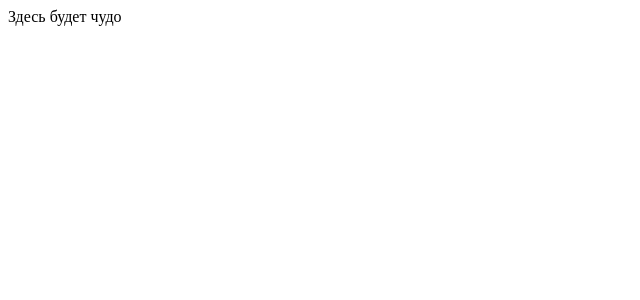
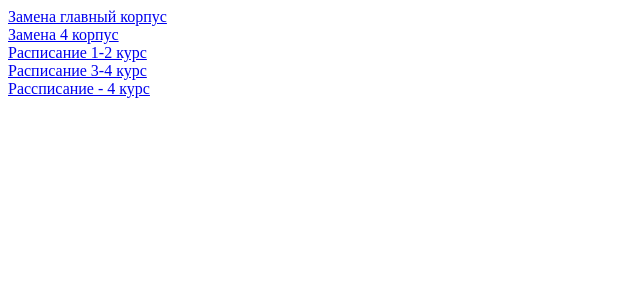
Before and after one commit to The73756/replacement-parser, a React (Create React App) app: page / in a window 1280 px wide. Shown: the top 300 px of the page, without its empty margins (0-640 px from the left). Built offline with nearby package versions, Linux system fonts and the light colour scheme.

Commit message:
add pages and base logick pages

```diff
--- a/package.json
+++ b/package.json
@@ -6,8 +6,10 @@
     "@testing-library/jest-dom": "^5.16.5",
     "@testing-library/react": "^13.3.0",
     "@testing-library/user-event": "^13.5.0",
+    "axios": "^0.27.2",
     "react": "^18.2.0",
     "react-dom": "^18.2.0",
+    "react-router-dom": "^6.3.0",
     "react-scripts": "5.0.1",
     "web-vitals": "^2.1.4"
   },
--- /dev/null
+++ b/public/responce.json
@@ -0,0 +1,7 @@
+[
+  "https://drive.google.com/file/d/1yjv78bHgLeK5v9I90_zZaOEb8e9zheni/view?usp=sharing",
+  "https://drive.google.com/file/d/1pYsHcFVEm-0PJkA-Vo25o9KVOJPYCmxD/view?usp=sharing",
+  "https://drive.google.com/file/d/15jJgpCVwLUzJGctnRDxl1UaAw0w8eFok/view?usp=sharing",
+  "https://drive.google.com/file/d/1EdTFBSeUUy2Wo5K1VAK_BigUBEu9Fzdm/view?usp=sharing",
+  "https://drive.google.com/file/d/1_qdCSSSL9mm9Yh7NMZMnFKyqQCrxQWlB/view?usp=sharing"
+]
--- a/src/App.js
+++ b/src/App.js
@@ -1,5 +1,36 @@
-function App() {
-  return <div className='App'>Здесь будет чудо</div>;
-}
+import { Routes, Route } from 'react-router-dom';
+import { useEffect, useState, createContext } from 'react';
+import axios from 'axios';
 
-export default App;
+import { Home } from './pages/Home';
+import { Frame } from './pages/Frame';
+
+export const AppContext = createContext({});
+
+export const App = () => {
+  const [items, setItems] = useState([]); //список ХЕШЕЙ ссылок на замену
+  const [loading, setLoading] = useState(true);
+
+  useEffect(() => {
+    try {
+      (async () => {
+        const { data } = await axios.get('responce.json'); // здесь будет обращение к php/parser.php (response такого же вида)
+        const response = data.map((str) => str.split('d/')[1].split('/')[0]); // /(?<=d\/)(.*?)(?=\/)/ - не работает в сафари!!!!
+
+        setItems(response);
+        setLoading(false);
+      })();
+    } catch (error) {
+      alert('Ошибка все капец сайт лег');
+      console.error(error);
+    }
+  }, []);
+  return (
+    <AppContext.Provider value={{ items, loading }}>
+      <Routes>
+        <Route path='/' element={<Home items={items} />} />
+        <Route path='zamena/:hash' element={<Frame items={items} />} />
+      </Routes>
+    </AppContext.Provider>
+  );
+};
--- /dev/null
+++ b/src/components/ReplacementBlock/index.jsx
@@ -0,0 +1,24 @@
+import { useContext } from 'react';
+import { Link } from 'react-router-dom';
+
+import { AppContext } from '../../App';
+
+export const ReplacementBlock = () => {
+  const { items } = useContext(AppContext);
+
+  const names = [
+    'Замена главный корпус',
+    'Замена 4 корпус',
+    'Расписание 1-2 курс',
+    'Расписание 3-4 курс',
+    'Рассписание - 4 курс',
+  ];
+
+  return items.map((item, index) => {
+    return (
+      <div key={index}>
+        <Link to={`zamena/${item}`}>{names[index]}</Link>
+      </div>
+    );
+  });
+};
--- a/src/index.js
+++ b/src/index.js
@@ -1,10 +1,13 @@
 import React from 'react';
 import ReactDOM from 'react-dom/client';
-import App from './App';
+import { BrowserRouter } from 'react-router-dom';
+import { App } from './App';
 
 const root = ReactDOM.createRoot(document.getElementById('root'));
 root.render(
-  <React.StrictMode>
-    <App />
-  </React.StrictMode>
+  <BrowserRouter>
+    <React.StrictMode>
+      <App />
+    </React.StrictMode>
+  </BrowserRouter>,
 );
--- /dev/null
+++ b/src/pages/Frame.jsx
@@ -0,0 +1,15 @@
+import { useParams } from 'react-router-dom';
+
+export const Frame = () => {
+  const { hash } = useParams();
+  console.log(hash);
+
+  return (
+    <iframe
+      src={`https://drive.google.com/file/d/${hash}/preview`}
+      width='640' //drive.google.com/file/d/{uniq.id}/preview
+      height='480'
+      allow='autoplay'
+      title='Inline Frame Example'></iframe>
+  );
+};
--- /dev/null
+++ b/src/pages/Home.jsx
@@ -0,0 +1,5 @@
+import { ReplacementBlock } from '../components/ReplacementBlock';
+
+export const Home = () => {
+  return <ReplacementBlock />;
+};
```
Also changed, not shown: src/components/ReplacementBlock/ReplacementBlock.module.scss (added), 2 other files (tests, documents, lock files or other folders).
